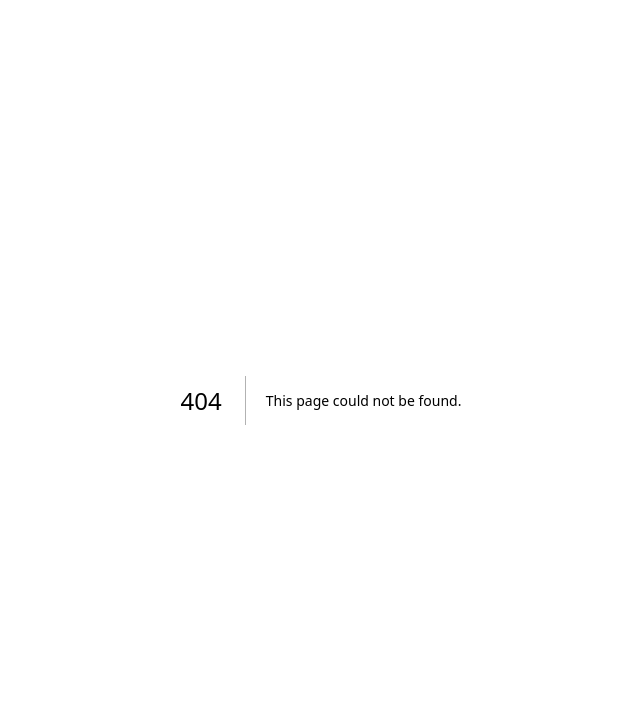
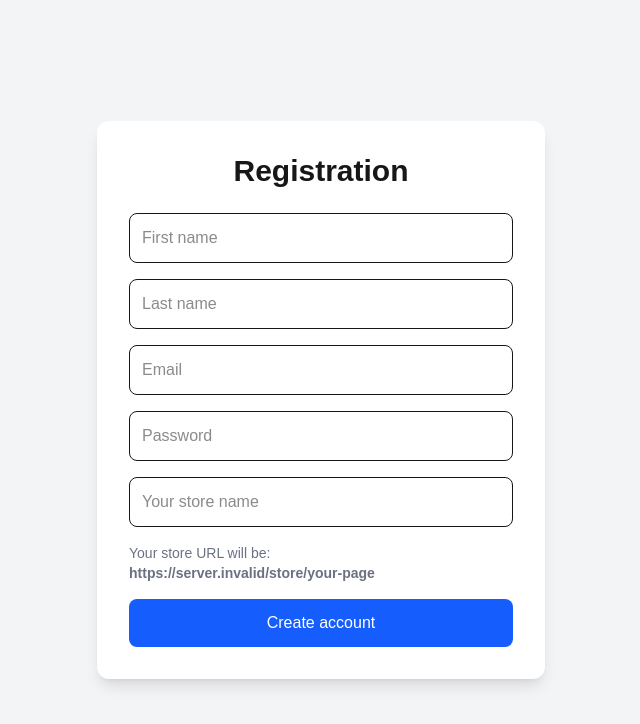
Before and after one commit to maikon79ss-dot/vendora-app, a Next.js app: page /en/register in a window 1280 px wide. Before the commit this address had no page. Shown: the top 724 px of the page, without its empty margins (319-959 px from the left). Built offline with nearby package versions, Linux system fonts and the light colour scheme; no server answers.

Commit message:
en register page.tsx

```diff
--- /dev/null
+++ b/app/en/register/page.tsx
@@ -0,0 +1,117 @@
+"use client";
+
+import { useState } from "react";
+import { useRouter } from "next/navigation";
+import { supabase } from "@/lib/supabaseClient";
+
+export default function RegisterPageEn() {
+  const router = useRouter();
+
+  const [firstName, setFirstName] = useState("");
+  const [lastName, setLastName] = useState("");
+  const [email, setEmail] = useState("");
+  const [password, setPassword] = useState("");
+  const [pageName, setPageName] = useState("");
+  const [message, setMessage] = useState("");
+
+  const slug = pageName.toLowerCase().trim().replace(/\s+/g, "-");
+
+  async function handleSubmit(e: React.FormEvent) {
+    e.preventDefault();
+
+    if (!firstName || !lastName || !email || !password || !pageName) {
+      setMessage("Please fill in all fields.");
+      return;
+    }
+
+    const { error } = await supabase.auth.signUp({
+      email,
+      password,
+      options: {
+        data: {
+          first_name: firstName,
+          last_name: lastName,
+          store_name: pageName,
+          store_slug: slug,
+        },
+      },
+    });
+
+    if (error) {
+      setMessage("Registration error: " + error.message);
+      return;
+    }
+
+    router.push("/dashboard");
+  }
+
+  return (
+    <main className="min-h-screen flex items-center justify-center bg-gray-100">
+      <div className="bg-white p-8 rounded-xl shadow-lg w-full max-w-md">
+        <h1 className="text-3xl font-bold text-center mb-6">
+          Registration
+        </h1>
+
+        <form onSubmit={handleSubmit} className="space-y-4">
+          <input
+            value={firstName}
+            onChange={(e) => setFirstName(e.target.value)}
+            placeholder="First name"
+            className="w-full border rounded-lg p-3"
+          />
+
+          <input
+            value={lastName}
+            onChange={(e) => setLastName(e.target.value)}
+            placeholder="Last name"
+            className="w-full border rounded-lg p-3"
+          />
+
+          <input
+            value={email}
+            onChange={(e) => setEmail(e.target.value)}
+            placeholder="Email"
+            className="w-full border rounded-lg p-3"
+          />
+
+          <input
+            value={password}
+            onChange={(e) => setPassword(e.target.value)}
+            type="password"
+            placeholder="Password"
+            className="w-full border rounded-lg p-3"
+          />
+
+          <input
+            value={pageName}
+            onChange={(e) => setPageName(e.target.value)}
+            placeholder="Your store name"
+            className="w-full border rounded-lg p-3"
+          />
+
+          <p className="text-sm text-gray-500">
+            Your store URL will be:
+            <br />
+            <strong>
+              {(process.env.NEXT_PUBLIC_SITE_URL || "").replace(/\/$/, "")}
+              /store/{slug || "your-page"}
+            </strong>
+          </p>
+
+          <button
+            type="submit"
+            className="w-full bg-blue-600 text-white p-3 rounded-lg hover:bg-blue-700"
+          >
+            Create account
+          </button>
+
+          {message && (
+            <p className="text-center text-sm font-semibold">
+              {message}
+            </p>
+          )}
+        </form>
+      </div>
+    </main>
+  );
+}
```
